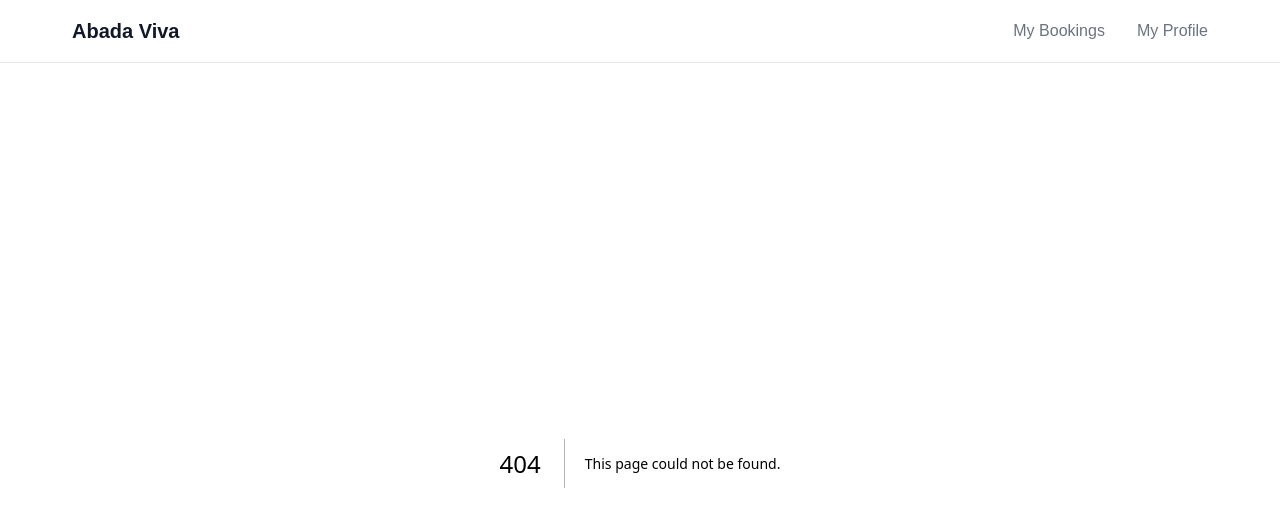
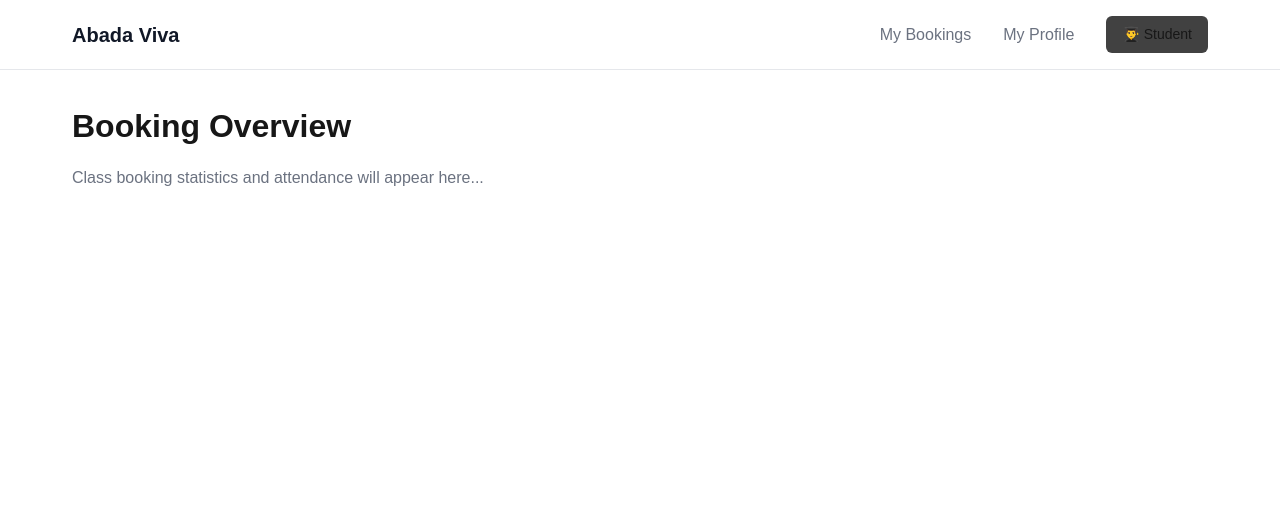
Before and after one commit to sofiaborovskaia/abada-viva, a Next.js app: page /admin/bookings in a window 1280 px wide. Before the commit this address had no page. Shown: the top 526 px of the page. Built offline with nearby package versions, Linux system fonts and the light colour scheme.

Commit message:
feat: implement user context and role toggle functionality, add mock data for teaches, students and classes

```diff
--- /dev/null
+++ b/app/admin/bookings/admin-bookings.module.css
@@ -0,0 +1,15 @@
+.container {
+  max-width: 1200px;
+  margin: 0 auto;
+  padding: 2rem;
+}
+
+.title {
+  font-size: 2rem;
+  font-weight: 600;
+  margin-bottom: 1rem;
+}
+
+.placeholder {
+  color: #6b7280;
+}
--- /dev/null
+++ b/app/admin/bookings/page.tsx
@@ -0,0 +1,12 @@
+import styles from "./admin-bookings.module.css";
+
+export default function AdminBookingsPage() {
+  return (
+    <div className={styles.container}>
+      <h1 className={styles.title}>Booking Overview</h1>
+      <p className={styles.placeholder}>
+        Class booking statistics and attendance will appear here...
+      </p>
+    </div>
+  );
+}
--- a/app/components/Navigation.module.css
+++ b/app/components/Navigation.module.css
@@ -22,6 +22,7 @@
 .links {
   display: flex;
   gap: 2rem;
+  align-items: center;
 }
 
 .link {
@@ -33,3 +34,13 @@
 .link:hover {
   color: #111827;
 }
+
+.roleToggle {
+  padding: 0.5rem 1rem;
+  background-color: rgb(65, 65, 65);
+  border: none;
+  border-radius: 0.375rem;
+  font-size: 0.875rem;
+  cursor: pointer;
+  transition: all 0.2s;
+}
--- a/app/components/Navigation.tsx
+++ b/app/components/Navigation.tsx
@@ -1,7 +1,12 @@
+"use client";
+
 import Link from "next/link";
+import { useUser } from "@/contexts/UserContext";
 import styles from "./Navigation.module.css";
 
 export default function Navigation() {
+  const { user, toggleRole } = useUser();
+
   return (
     <nav className={styles.nav}>
       <div className={styles.container}>
@@ -9,12 +14,21 @@ export default function Navigation() {
           Abada Viva
         </Link>
         <div className={styles.links}>
-          <Link href="/bookings" className={styles.link}>
-            My Bookings
-          </Link>
+          {user.role === "student" ? (
+            <Link href="/bookings" className={styles.link}>
+              My Bookings
+            </Link>
+          ) : (
+            <Link href="/admin/bookings" className={styles.link}>
+              Booking Overview
+            </Link>
+          )}
           <Link href="/profile" className={styles.link}>
             My Profile
           </Link>
+          <button onClick={toggleRole} className={styles.roleToggle}>
+            {user.role === "student" ? "👨‍🎓 Student" : "👨‍🏫 Teacher"}
+          </button>
         </div>
       </div>
     </nav>
--- a/app/layout.tsx
+++ b/app/layout.tsx
@@ -2,6 +2,7 @@ import type { Metadata } from "next";
 import { Geist, Geist_Mono } from "next/font/google";
 import "./globals.css";
 import Navigation from "./components/Navigation";
+import { UserProvider } from "@/contexts/UserContext";
 
 const geistSans = Geist({
   variable: "--font-geist-sans",
@@ -28,8 +29,10 @@ export default function RootLayout({
       <body
         className={`${geistSans.variable} ${geistMono.variable} antialiased`}
       >
-        <Navigation />
-        {children}
+        <UserProvider>
+          <Navigation />
+          {children}
+        </UserProvider>
       </body>
     </html>
   );
--- /dev/null
+++ b/contexts/UserContext.tsx
@@ -0,0 +1,36 @@
+"use client";
+
+import { createContext, useContext, useState, ReactNode } from "react";
+import { User } from "@/lib/types";
+import { mockStudent, mockTeacher } from "@/lib/mockData";
+
+interface UserContextType {
+  user: User;
+  setUser: (user: User) => void;
+  toggleRole: () => void;
+}
+
+const UserContext = createContext<UserContextType | undefined>(undefined);
+
+export function UserProvider({ children }: { children: ReactNode }) {
+  const [user, setUser] = useState<User>(mockStudent);
+
+  const toggleRole = () => {
+    const newUser = user.role === "student" ? mockTeacher : mockStudent;
+    setUser(newUser);
+  };
+
+  return (
+    <UserContext.Provider value={{ user, setUser, toggleRole }}>
+      {children}
+    </UserContext.Provider>
+  );
+}
+
+export function useUser() {
+  const context = useContext(UserContext);
+  if (context === undefined) {
+    throw new Error("useUser must be used within a UserProvider");
+  }
+  return context;
+}
--- /dev/null
+++ b/lib/mockData.ts
@@ -0,0 +1,98 @@
+import { User, Class, Booking } from "./types";
+
+// Mock users - you can switch between these
+export const mockStudent: User = {
+  id: "user-1",
+  name: "Ana Silva",
+  email: "ana@example.com",
+  role: "student",
+};
+
+export const mockTeacher: User = {
+  id: "user-2",
+  name: "Mestre João",
+  email: "joao@example.com",
+  role: "teacher",
+};
+
+// Mock classes - weekly schedule
+export const mockClasses: Class[] = [
+  {
+    id: "class-1",
+    name: "Beginner Capoeira",
+    day: "Monday",
+    time: "18:00",
+    teacher: "Mestre João",
+    location: "Studio A",
+    capacity: 20,
+    bookedCount: 15,
+  },
+  {
+    id: "class-2",
+    name: "All Levels Roda",
+    day: "Monday",
+    time: "19:30",
+    teacher: "Mestre João",
+    location: "Studio A",
+    capacity: 25,
+    bookedCount: 18,
+  },
+  {
+    id: "class-3",
+    name: "Intermediate Capoeira",
+    day: "Wednesday",
+    time: "18:00",
+    teacher: "Professor Maria",
+    location: "Studio B",
+    capacity: 20,
+    bookedCount: 12,
+  },
+  {
+    id: "class-4",
+    name: "Kids Capoeira",
+    day: "Wednesday",
+    time: "17:00",
+    teacher: "Professor Maria",
+    location: "Studio A",
+    capacity: 15,
+    bookedCount: 14,
+  },
+  {
+    id: "class-5",
+    name: "Advanced Training",
+    day: "Friday",
+    time: "19:00",
+    teacher: "Mestre João",
+    location: "Studio A",
+    capacity: 15,
+    bookedCount: 15,
+  },
+  {
+    id: "class-6",
+    name: "All Levels Roda",
+    day: "Friday",
+    time: "20:30",
+    teacher: "Mestre João",
+    location: "Studio A",
+    capacity: 25,
+    bookedCount: 8,
+  },
+];
+
+// Mock bookings for the student
+export const mockBookings: Booking[] = [
+  {
+    id: "booking-1",
+    classId: "class-1",
+    userId: "user-1",
+    status: "booked",
+    bookedAt: new Date("2026-01-10T10:00:00"),
+  },
+  {
+    id: "booking-2",
+    classId: "class-3",
+    userId: "user-1",
+    status: "booked",
+    bookedAt: new Date("2026-01-10T11:30:00"),
+  },
+];
--- /dev/null
+++ b/lib/types.ts
@@ -0,0 +1,29 @@
+export type UserRole = "student" | "teacher";
+
+export interface User {
+  id: string;
+  name: string;
+  email: string;
+  role: UserRole;
+}
+
+export interface Class {
+  id: string;
+  name: string;
+  day: string;
+  time: string;
+  teacher: string;
+  location: string;
+  capacity: number;
+  bookedCount: number;
+}
+
+export type BookingStatus = "booked" | "waitlist" | "cancelled";
+
+export interface Booking {
+  id: string;
+  classId: string;
+  userId: string;
+  status: BookingStatus;
+  bookedAt: Date;
+}
```
